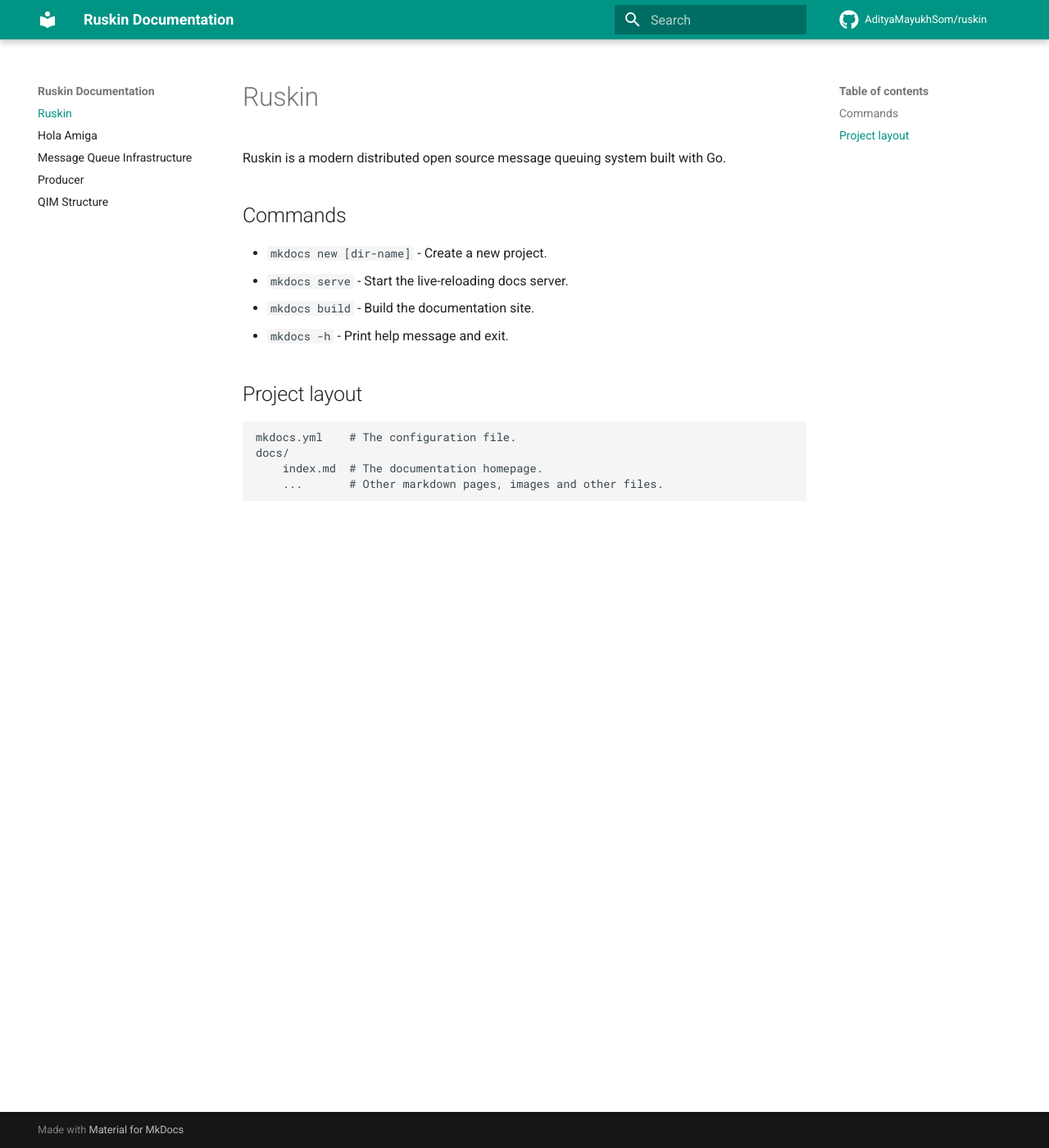
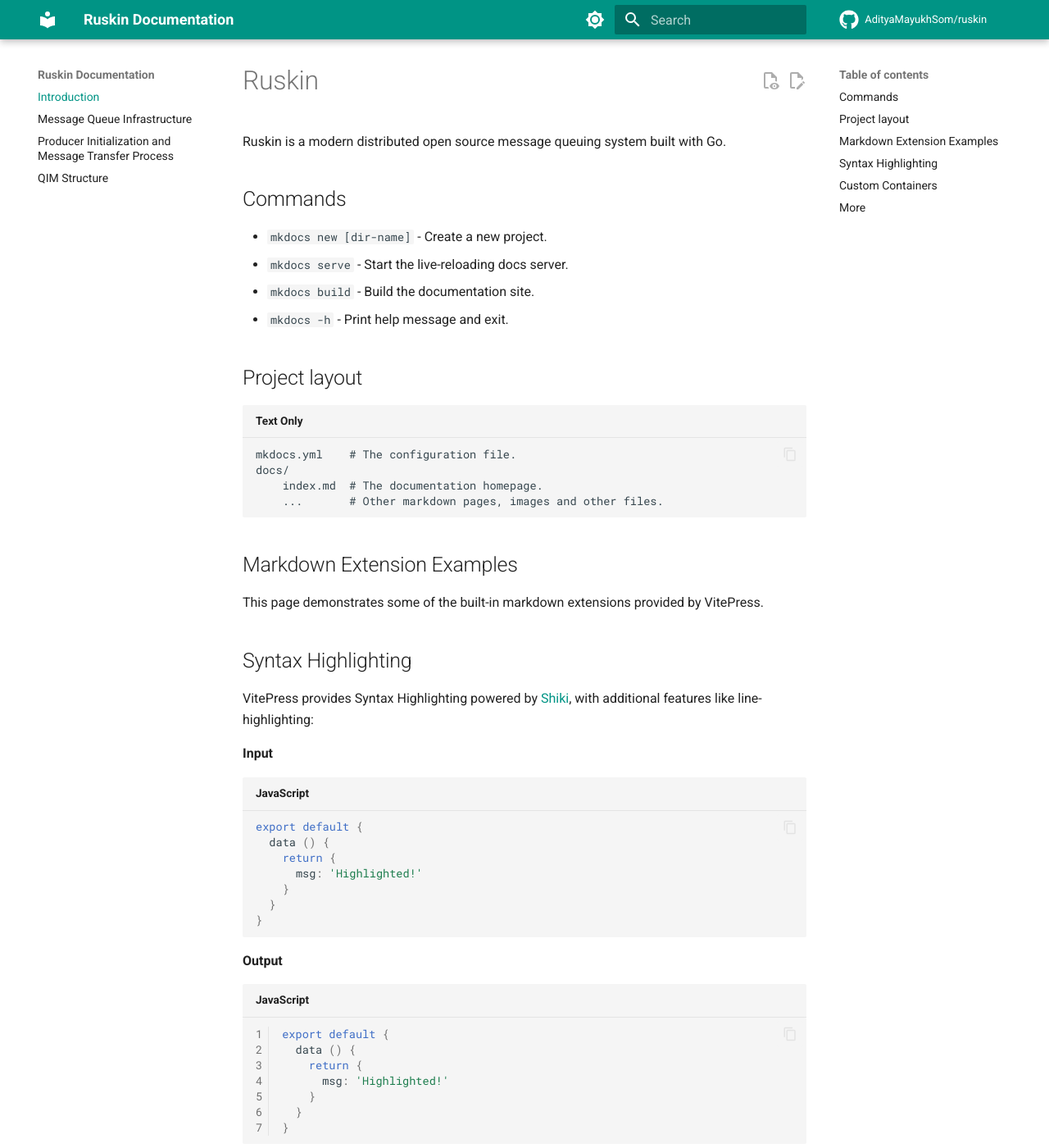
Before and after one commit to AdityaMayukhSom/ruskin, an MkDocs documentation site: the page built from docs/index.md, in a window 1280 px wide and 1400 px high. Shown: the whole window at 82% size. Built offline with MkDocs 1.6.1 and Material for MkDocs 9.7.7, drawn with Linux system fonts in a browser that asks for light colours; comment, search, counter and statistics services are not loaded; some of the changed text lies outside the part shown.

Commit message:
added dark mode in docs

````diff
--- a/docs/index.md
+++ b/docs/index.md
@@ -1,3 +1,7 @@
+---
+title: Introduction
+---
+
 # Ruskin
 
 Ruskin is a modern distributed open source message queuing system built with Go.
@@ -15,3 +19,97 @@ Ruskin is a modern distributed open source message queuing system built with Go.
     docs/
         index.md  # The documentation homepage.
         ...       # Other markdown pages, images and other files.
+
+
+
+## Markdown Extension Examples
+
+This page demonstrates some of the built-in markdown extensions provided by VitePress.
+
+## Syntax Highlighting
+
+VitePress provides Syntax Highlighting powered by [Shiki](https://github.com/shikijs/shiki), with additional features like line-highlighting:
+
+**Input**
+
+```js
+export default {
+  data () {
+    return {
+      msg: 'Highlighted!'
+    }
+  }
+}
+```
+
+**Output**
+
+```js linenums="1"
+export default {
+  data () {
+    return {
+      msg: 'Highlighted!'
+    }
+  }
+}
+```
+
+```py
+def bubble_sort(items):
+    for i in range(len(items)):
+        for j in range(len(items) - 1 - i):
+            if items[j] > items[j + 1]:
+                items[j], items[j + 1] = items[j + 1], items[j]
+```
+
+## Custom Containers
+
+**Input**
+
+```md
+::: info
+This is an info box.
+:::
+
+::: tip
+This is a tip.
+:::
+
+::: warning
+This is a warning.
+:::
+
+::: danger
+This is a dangerous warning.
+:::
+
+::: details
+This is a details block.
+:::
+```
+
+**Output**
+
+::: info
+This is an info box.
+:::
+
+::: tip
+This is a tip.
+:::
+
+::: warning
+This is a warning.
+:::
+
+::: danger
+This is a dangerous warning.
+:::
+
+::: details
+This is a details block.
+:::
+
+## More
+
+Check out the documentation for the [full list of markdown extensions](https://vitepress.dev/guide/markdown).
--- /dev/null
+++ b/docs/stylesheets/extra.css
@@ -0,0 +1,9 @@
+.md-main__inner {
+    margin-top: 0;
+}
+
+.md-content,
+.md-sidebar .md-sidebar__scrollwrap {
+    padding-top: 0.5rem;
+    padding-bottom: 4rem;
+}
--- a/mkdocs.yml
+++ b/mkdocs.yml
@@ -1,14 +1,88 @@
 site_name: Ruskin Documentation
 site_url: https://ruskin.devstream.in
+site_author: Aditya Mayukh Som
 repo_name: AdityaMayukhSom/ruskin
 repo_url: https://github.com/AdityaMayukhSom/ruskin
+copyright: Copyright &copy; 2023 - 2025 Aditya Mayukh Som
 theme:
   name: material
+  language: en
+
+  features:
+    - content.action.edit
+    - content.action.view
+    - content.code.annotate
+    - content.code.copy
+    - content.code.select
+    - content.footnote.tooltips
+    - content.tabs.link
+    - content.tooltips
+    # - header.autohide
+    # - navigation.expand
+    # - navigation.footer
+    - navigation.indexes
+    - navigation.instant
+    - navigation.instant.prefetch
+    - navigation.instant.progress
+    # - navigation.prune
+    # - navigation.sections
+    # - navigation.tabs
+    # - navigation.tabs.sticky
+    # - navigation.top
+    # - navigation.tracking
+    - search.highlight
+    - search.share
+    - search.suggest
+    - toc.follow
+
   icon:
     repo: fontawesome/brands/github
-  language: en
+
   palette:
-    primary: teal
+    - media: "(prefers-color-scheme: light)"
+      scheme: default
+      primary: teal
+      accent: black
+      toggle:
+        icon: material/brightness-7
+        name: Switch to dark mode
+    - media: "(prefers-color-scheme: dark)"
+      scheme: slate
+      primary: black
+      accent: indigo
+      toggle:
+        icon: material/brightness-4
+        name: Switch to light mode
+
   font:
     text: Roboto
     code: Roboto Mono
+
+markdown_extensions:
+  - abbr
+  - admonition
+  - attr_list
+  - def_list
+  - footnotes
+  - md_in_html
+  - pymdownx.highlight:
+      # linenums: true
+      # line_spans: __span
+      linenums_style: table
+      auto_title: true
+      # anchor_linenums: false
+      use_pygments: true
+      pygments_lang_class: true
+  - pymdownx.tabbed:
+      alternate_style: true
+  - pymdownx.inlinehilite
+  - pymdownx.snippets
+  - pymdownx.superfences
+  - pymdownx.critic
+  - pymdownx.blocks.caption
+  - pymdownx.betterem
+  - toc:
+      permalink: true
+
+extra_css:
+  - stylesheets/extra.css
--- a/pyproject.toml
+++ b/pyproject.toml
@@ -6,7 +6,10 @@ readme = "README.md"
 license = { file = "LICENSE" }
 authors = [{ name = "Aditya Mayukh Som" }]
 maintainers = [{ name = "Aditya Mayukh Som" }]
-dependencies = ["mkdocs", "mkdocs-material"]
+dependencies = [
+    "mkdocs",
+    "mkdocs-material",
+]
 requires-python = "~=3.12"
 
 [build-system]
````
Also changed, not shown: docs/markdown-examples.md (deleted, +0 -90 lines), docs/message-queue.md (+4 -4 lines), docs/producer.md (+9 -9 lines).
